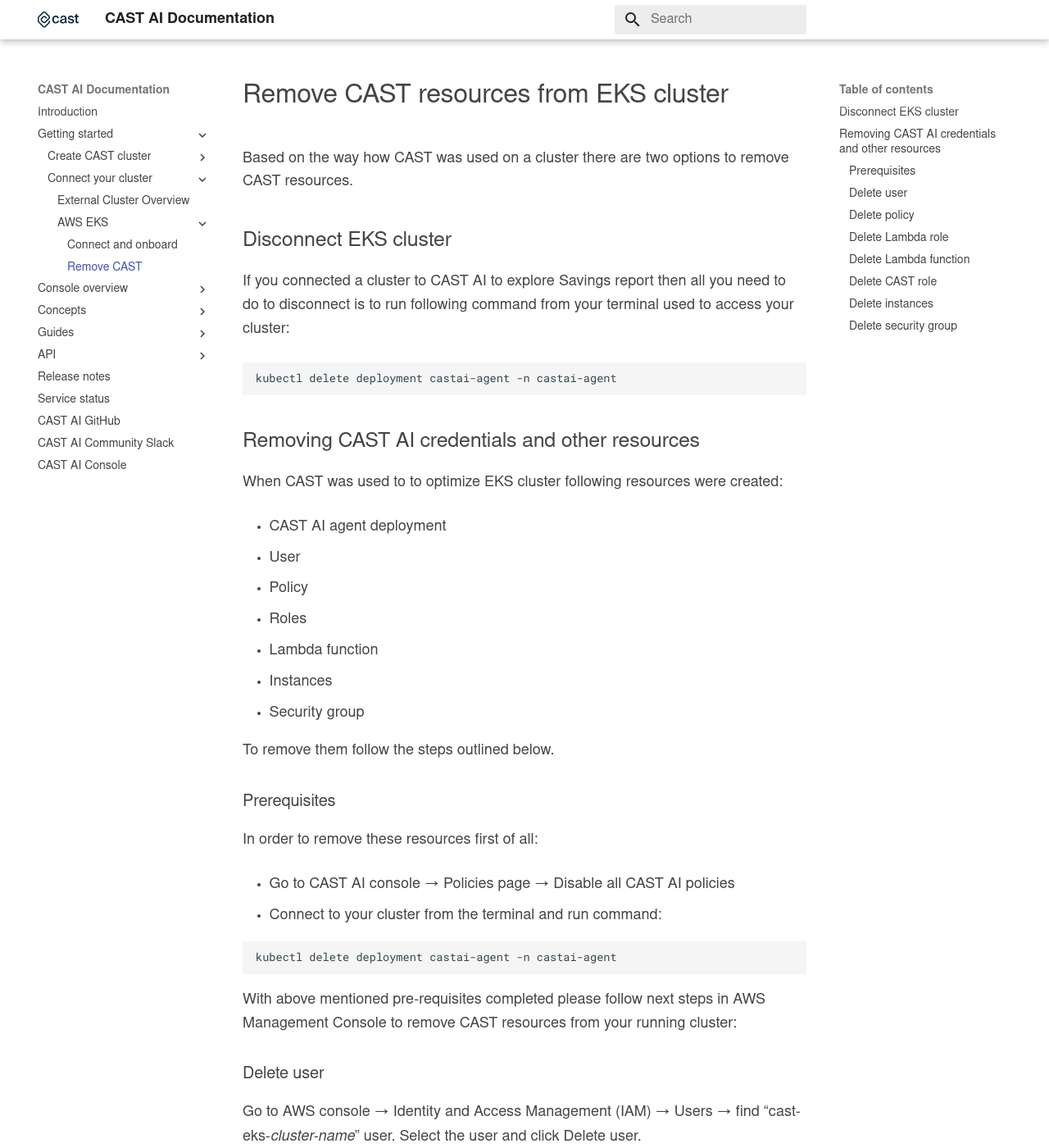
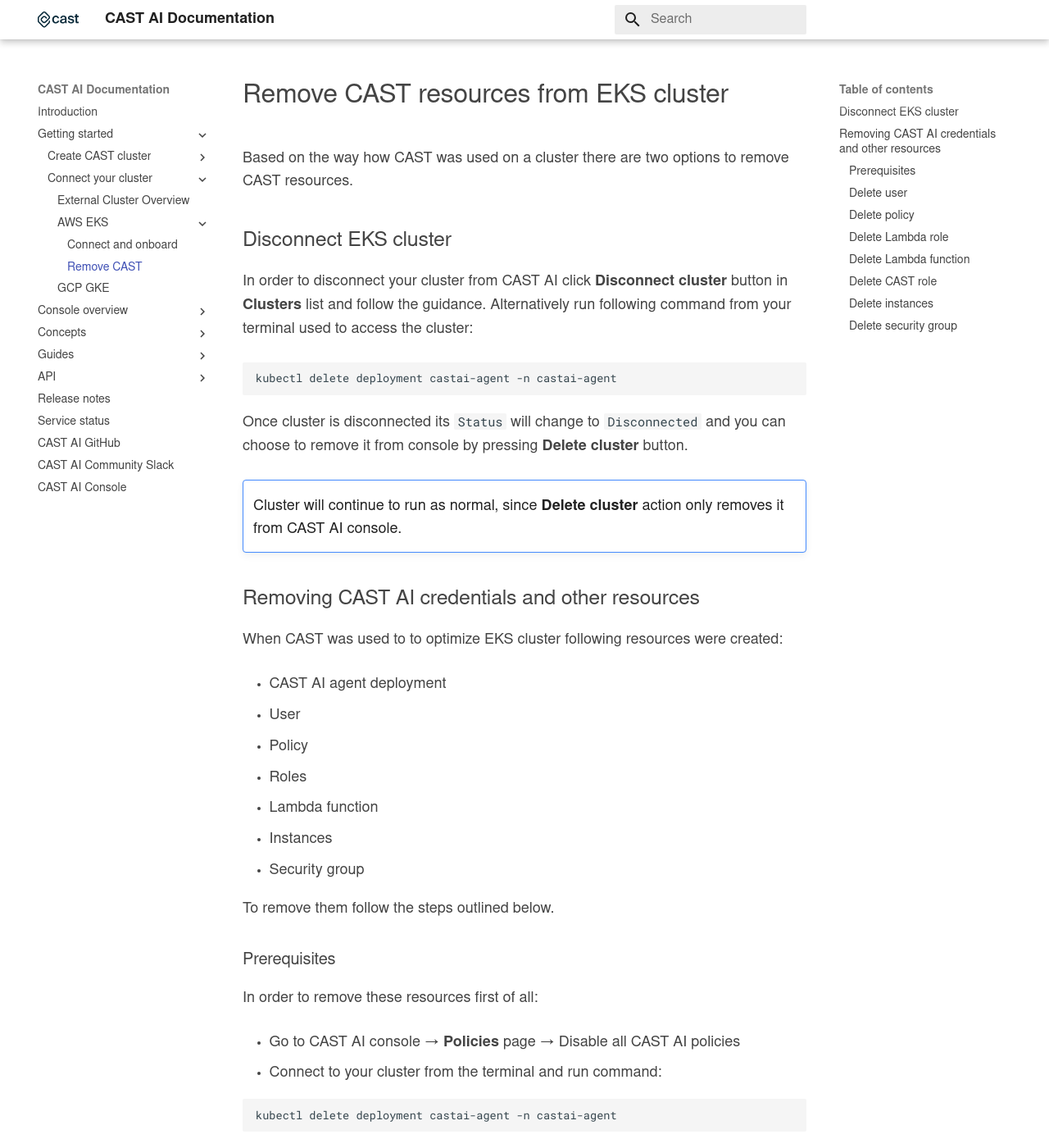
Before and after one commit to castai/docs, an MkDocs documentation site: the page built from docs/getting-started/external-cluster/eks/remove-from-eks.md, in a window 1280 px wide and 1400 px high. Shown: the whole window at 82% size. Built offline with MkDocs 1.6.1 and Material for MkDocs 9.7.7, drawn with Linux system fonts in a browser that asks for light colours; some web fonts are replaced.

````diff
--- a/docs/getting-started/external-cluster/eks/remove-from-eks.md
+++ b/docs/getting-started/external-cluster/eks/remove-from-eks.md
@@ -8,11 +8,16 @@ Based on the way how CAST was used on a cluster there are two options to remove
 
 ## Disconnect EKS cluster
 
-If you connected a cluster to CAST AI to explore Savings report then all you need to do to disconnect is to run following command from your terminal used to access your cluster:
+In order to disconnect your cluster from CAST AI click **Disconnect cluster** button in **Clusters** list and follow the guidance.  Alternatively run following command from your terminal used to access the cluster:
 
 ```bash
 kubectl delete deployment castai-agent -n castai-agent
 ```
+
+Once cluster is disconnected its `Status` will change to `Disconnected` and you can choose to remove it from console by pressing **Delete cluster** button.
+
+!!! note ""
+    Cluster will continue to run as normal, since **Delete cluster** action only removes it from CAST AI console.
 
 ## Removing CAST AI credentials and other resources
 
@@ -32,7 +37,7 @@ To remove them follow the steps outlined below.
 
 In order to remove these resources first of all:
 
-- Go to CAST AI console → Policies page → Disable all CAST AI policies
+- Go to CAST AI console → **Policies** page → Disable all CAST AI policies
 - Connect to your cluster from the terminal and run command:
 
 ```bash
--- a/mkdocs.yml
+++ b/mkdocs.yml
@@ -78,6 +78,7 @@ nav:
         - 'AWS EKS':
           - 'Connect and onboard': getting-started/external-cluster/eks/eks.md
           - 'Remove CAST': getting-started/external-cluster/eks/remove-from-eks.md
+        - 'GCP GKE': getting-started/external-cluster/gke.md
   - 'Console overview':
       - console-overview/dashboard.md
       - console-overview/clusters.md
````
Also changed, not shown: docs/getting-started/external-cluster/eks/eks.md (+4 -5 lines), docs/getting-started/external-cluster/gke.md (added, +31 -0 lines), docs/getting-started/external-cluster/overview.md (+2 -2 lines), docs/getting-started/screenshots/connect-cluster-2.png, docs/getting-started/screenshots/connect-gke-1.png (added), docs/getting-started/screenshots/connect-gke-2.png (added).
